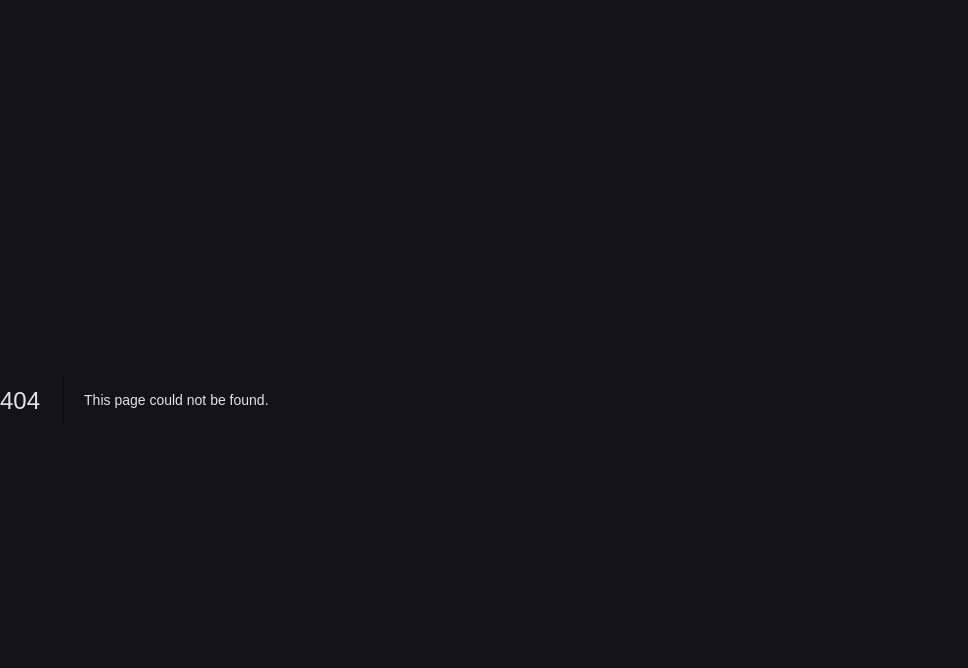
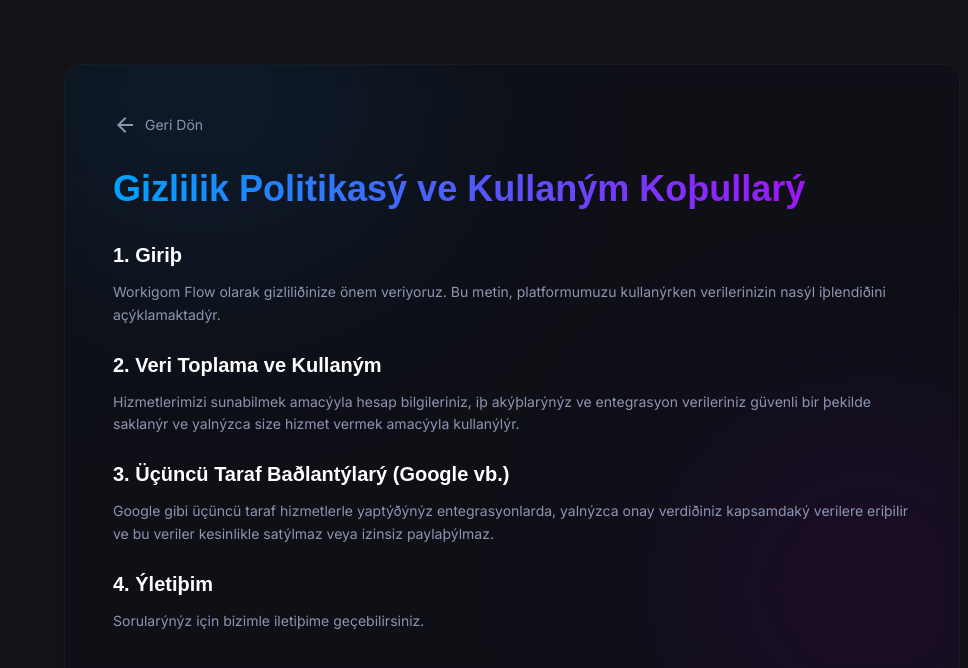
Before and after one commit to cicicarscom-pixel/flowweb, a Next.js app: page /policy in a window 1280 px wide. Before the commit this address had no page. Shown: the top 668 px of the page, without its empty margins (0-968 px from the left). Built offline with nearby package versions, Linux system fonts and the light colour scheme.

Commit message:
Add policy page

```diff
--- /dev/null
+++ b/src/app/policy/page.tsx
@@ -0,0 +1,45 @@
+import Link from 'next/link';
+
+export default function PolicyPage() {
+  return (
+    <div className="min-h-screen bg-[#141319] text-white p-8 md:p-16 selection:bg-[#00A2FF]/30 selection:text-white">
+      <div className="max-w-4xl mx-auto bg-[#0A0D14]/50 backdrop-blur-md border border-white/5 rounded-2xl p-8 md:p-12 shadow-2xl relative overflow-hidden">
+        <div className="absolute top-[-20%] left-[-10%] w-[50%] h-[50%] bg-[#00A2FF]/10 blur-[120px] rounded-full pointer-events-none z-0"></div>
+        <div className="absolute bottom-[-10%] right-[-10%] w-[40%] h-[50%] bg-[#B600F8]/10 blur-[120px] rounded-full pointer-events-none z-0"></div>
+
+        <div className="relative z-10">
+          <Link href="/login" className="inline-flex items-center gap-2 text-[#8E95B3] hover:text-white transition-colors mb-8">
+            <span className="material-symbols-outlined text-[18px]">arrow_back</span>
+            <span>Geri D&ouml;n</span>
+          </Link>
+
+          <h1 className="text-3xl md:text-4xl font-extrabold mb-8 text-transparent bg-clip-text bg-gradient-to-r from-[#00A2FF] to-[#B600F8]">
+            Gizlilik Politikas&yacute; ve Kullan&yacute;m Ko&thorn;ullar&yacute;
+          </h1>
+
+          <div className="space-y-6 text-[#8E95B3] leading-relaxed">
+            <section>
+              <h2 className="text-xl font-bold text-white mb-3">1. Giri&thorn;</h2>
+              <p>Workigom Flow olarak gizlili&eth;inize &ouml;nem veriyoruz. Bu metin, platformumuzu kullan&yacute;rken verilerinizin nas&yacute;l i&thorn;lendi&eth;ini a&ccedil;&yacute;klamaktad&yacute;r.</p>
+            </section>
+
+            <section>
+              <h2 className="text-xl font-bold text-white mb-3">2. Veri Toplama ve Kullan&yacute;m</h2>
+              <p>Hizmetlerimizi sunabilmek amac&yacute;yla hesap bilgileriniz, i&thorn; ak&yacute;&thorn;lar&yacute;n&yacute;z ve entegrasyon verileriniz g&uuml;venli bir &thorn;ekilde saklan&yacute;r ve yaln&yacute;zca size hizmet vermek amac&yacute;yla kullan&yacute;l&yacute;r.</p>
+            </section>
+
+            <section>
+              <h2 className="text-xl font-bold text-white mb-3">3. &Uuml;&ccedil;&uuml;nc&uuml; Taraf Ba&eth;lant&yacute;lar&yacute; (Google vb.)</h2>
+              <p>Google gibi &uuml;&ccedil;&uuml;nc&uuml; taraf hizmetlerle yapt&yacute;&eth;&yacute;n&yacute;z entegrasyonlarda, yaln&yacute;zca onay verdi&eth;iniz kapsamdak&yacute; verilere eri&thorn;ilir ve bu veriler kesinlikle sat&yacute;lmaz veya izinsiz payla&thorn;&yacute;lmaz.</p>
+            </section>
+
+            <section>
+              <h2 className="text-xl font-bold text-white mb-3">4. &Yacute;leti&thorn;im</h2>
+              <p>Sorular&yacute;n&yacute;z i&ccedil;in bizimle ileti&thorn;ime ge&ccedil;ebilirsiniz.</p>
+            </section>
+          </div>
+        </div>
+      </div>
+    </div>
+  );
+}
```
